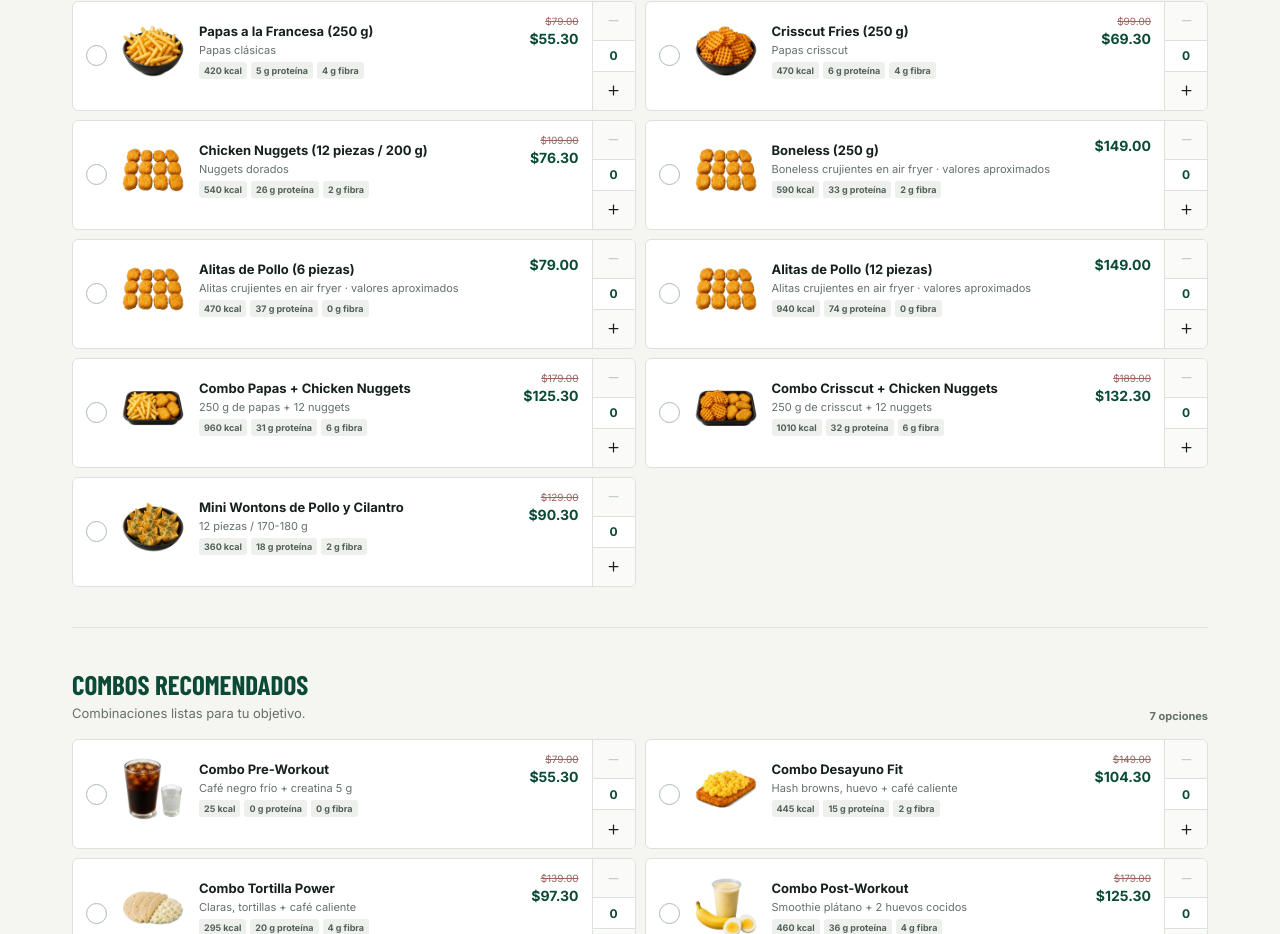
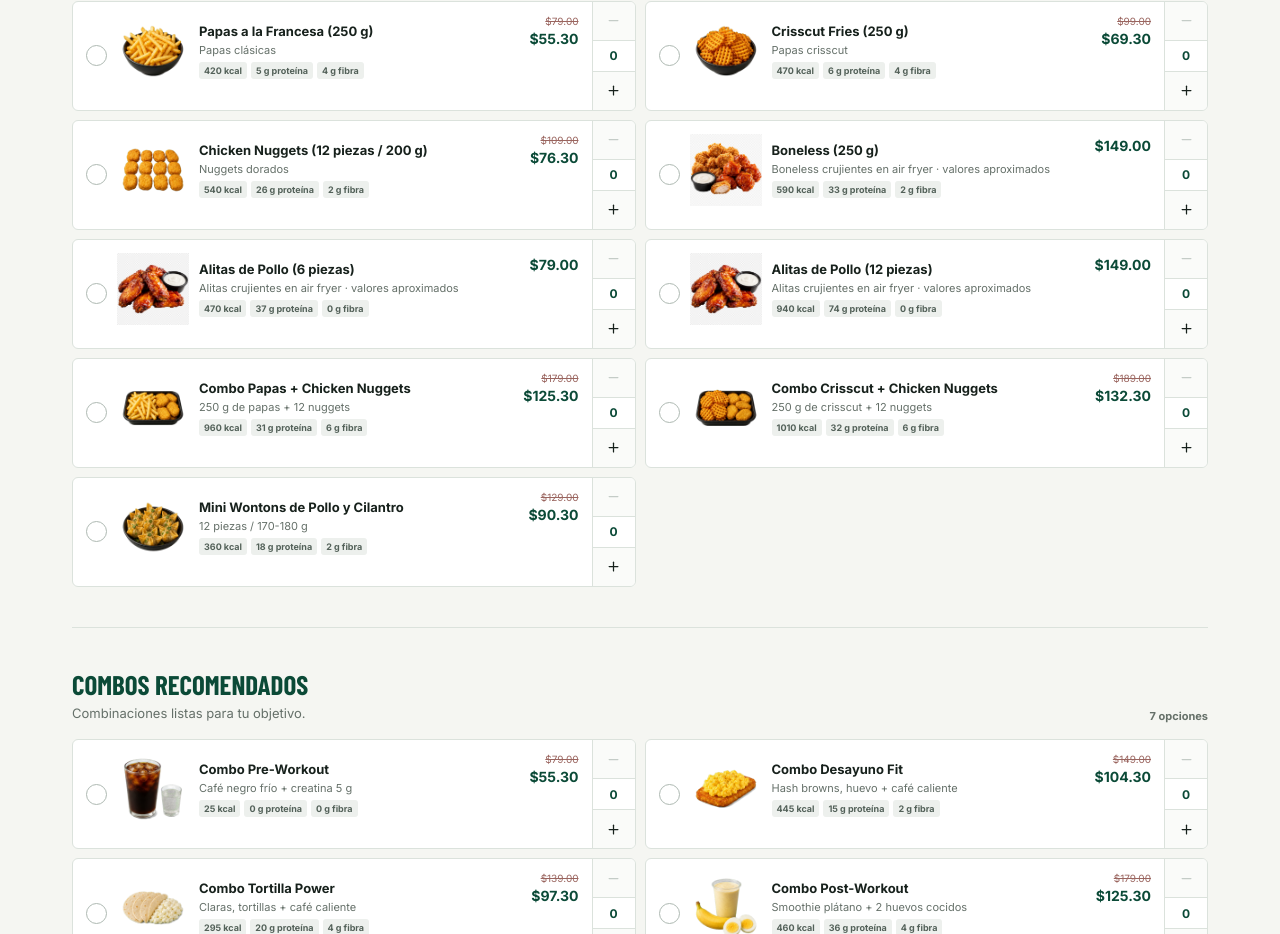
Before and after one commit to karanwa003/ProteinFitMy, a React (Vite) app: page / in a window 1280 px wide. Shown: the part 2176-3110 px from the top of the page. Built offline with nearby package versions, Linux system fonts and the light colour scheme; a web font is replaced by a local one.

Commit message:
Add boneless and wings menu images

```diff
--- a/src/App.jsx
+++ b/src/App.jsx
@@ -86,7 +86,7 @@ const extras = [
 const imageMap = {
   'Smoothie de Plátano Protein':'smoothie-banana','Smoothie de Mango Protein':'smoothie-mango','Smoothie de Fresa Protein':'smoothie-fresa','Smoothie de Arándano Protein':'smoothie-arandano','Smoothie de Frutos Rojos Protein':'smoothie-frutos-rojos','Smoothie Berry Mango Protein':'smoothie-berry-mango','Smoothie Berry Happy Protein':'smoothie-berry-happy','Smoothie Matcha Love Protein':'smoothie-matcha-love','Smoothie Cacao Protein':'smoothie-cacao',
   'Hash Browns (2 piezas)':'hash-browns','Hash Browns + Huevo Entero Revuelto':'hash-egg','Hash Browns + Claras Revueltas':'hash-whites','2 Huevos Cocidos':'boiled-eggs','Revuelto de Huevo Entero':'scrambled-egg','Revuelto de Claras':'scrambled-whites','Huevo Entero + 5 Tortillas':'egg-tortillas','Claras + 5 Tortillas':'whites-tortillas',
-  'Papas a la Francesa (250 g)':'fries','Crisscut Fries (250 g)':'crisscut','Chicken Nuggets (12 piezas / 200 g)':'nuggets','Boneless (250 g)':'nuggets','Alitas de Pollo (6 piezas)':'nuggets','Alitas de Pollo (12 piezas)':'nuggets','Combo Papas + Chicken Nuggets':'combo-fries-nuggets','Combo Crisscut + Chicken Nuggets':'combo-crisscut-nuggets','Mini Wontons de Pollo y Cilantro':'wontons',
+  'Papas a la Francesa (250 g)':'fries','Crisscut Fries (250 g)':'crisscut','Chicken Nuggets (12 piezas / 200 g)':'nuggets','Boneless (250 g)':'boneless','Alitas de Pollo (6 piezas)':'alitas','Alitas de Pollo (12 piezas)':'alitas','Combo Papas + Chicken Nuggets':'combo-fries-nuggets','Combo Crisscut + Chicken Nuggets':'combo-crisscut-nuggets','Mini Wontons de Pollo y Cilantro':'wontons',
   'Combo Pre-Workout':'coffee-creatine','Combo Desayuno Fit':'hash-egg','Combo Tortilla Power':'whites-tortillas','Combo Post-Workout':'combo-post-workout','Combo Snack Fit':'combo-snack-fit','Combo Recovery Light':'combo-recovery','Combo Energy Break':'energy-red',
   'Café Negro Caliente':'coffee-hot','Café Negro Frío':'coffee-cold','Creatina en Agua (5 g)':'creatine-water','Coca-Cola Sin Azúcar (355 ml)':'energy-red','Pepsi Black (355 ml)':'energy-black','Electrolit (625 ml)':'combo-recovery','Agua (600 ml)':'water','Red Bull (250 ml)':'energy-red','Monster Energy (473 ml)':'energy-black','Yogurt Alpura con Fresa':'yogurt-strawberry','Yogurt Alpura con Manzana':'yogurt-apple','Yogurt Alpura con Durazno':'yogurt-peach','Yakult (65 ml)':'yakult','Agua de Coco Orgánica (330 ml)':'coconut-water','Chobani Protein Shake - Frutos Rojos y Vainilla':'yogurt-strawberry','Chobani Protein Shake - Fresas con Crema':'yogurt-strawberry',
   'Scoop Extra de Proteína':'extras-assortment','Proteína Vegana':'extras-assortment','Avena':'extras-assortment','Crema de Cacahuate':'extras-assortment','Chía':'extras-assortment','Canela':'extras-assortment','Extracto de Vainilla':'extras-assortment','Matcha':'extras-assortment','Creatina (5 g)':'creatine-water','Base Leche de Almendra':'coconut-water','Base Leche de Coco':'coconut-water',
```
Also changed, not shown: public/assets/products/alitas.png (added), public/assets/products/boneless.png (added).
